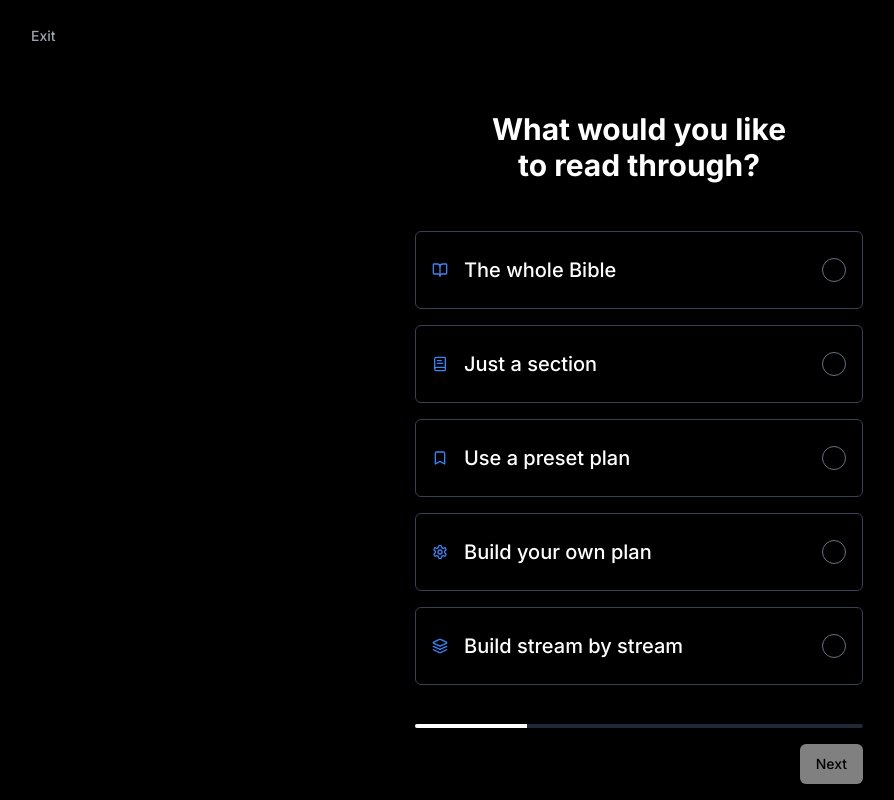
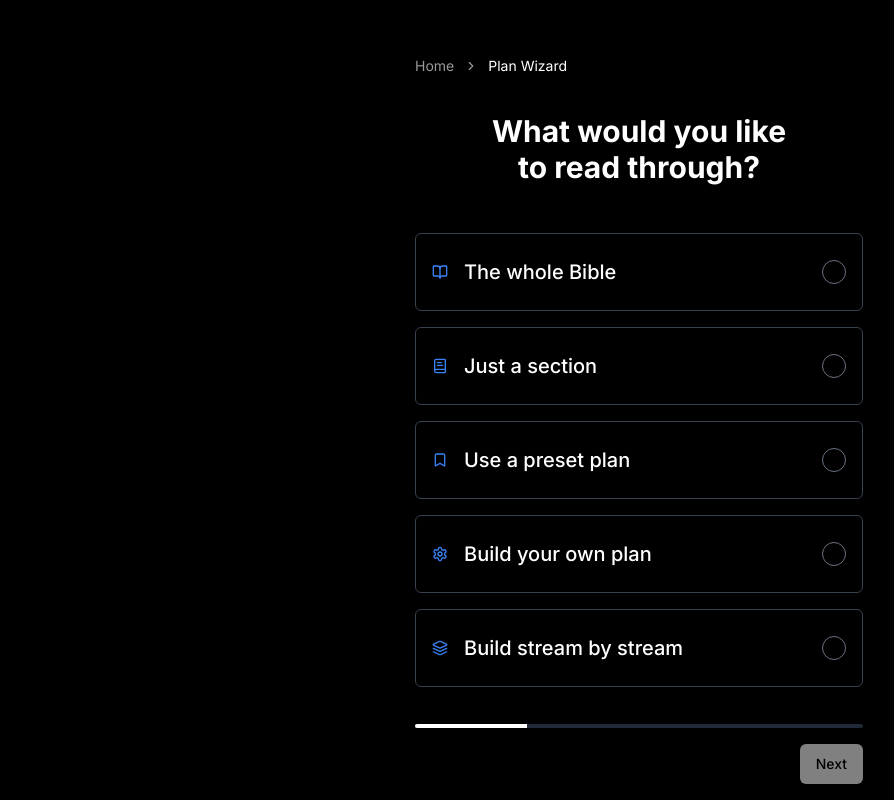
Before and after one commit to JSzesze/bibleplangenerator, a Next.js app: page / in a window 1280 px wide. Shown: the whole page, without its empty margins (1-895 px from the left). Built offline with nearby package versions, Linux system fonts and the light colour scheme.

Commit message:
add updated breadcrumb navigation and remove non functional Exit button from header

```diff
--- a/app/layout.tsx
+++ b/app/layout.tsx
@@ -6,9 +6,8 @@ import { ThemeProvider } from "@/components/theme-provider"
 const inter = Inter({ subsets: ["latin"] })
 
 export const metadata = {
-  title: "Bible Reading Plan Generator",
+  title: "BibleFlo",
   description: "Create personalized Bible reading plans",
-    generator: 'v0.dev'
 }
 
 export default function RootLayout({
--- a/app/page.tsx
+++ b/app/page.tsx
@@ -11,6 +11,44 @@ import WholeBibleFlow, { type WholeBibleConfig } from "@/components/plan-wizard/
 import PresetPlanFlow from "@/components/plan-wizard/preset-plan-flow"
 import BuildYourOwnFlow from "@/components/plan-wizard/build-your-own-flow"
 import StreamByStreamFlow from "@/components/plan-wizard/stream-by-stream-flow"
+import { BreadcrumbProvider, useBreadcrumb } from "@/components/plan-wizard/breadcrumb-context"
+import { Breadcrumb, BreadcrumbList, BreadcrumbItem, BreadcrumbLink, BreadcrumbPage, BreadcrumbSeparator } from "@/components/ui/breadcrumb"
+import React from "react"
+
+function BreadcrumbsForStep({ step, planConfig }: { step: number, planConfig: any }) {
+  const { items, setItems } = useBreadcrumb()
+  React.useEffect(() => {
+    // Compute breadcrumb path based on step and planConfig
+    let crumbs = [
+      { label: "Home", href: "/" },
+      { label: "Plan Wizard" },
+    ]
+    if (step === 10) crumbs.push({ label: "Whole Bible" })
+    else if (step === 15) crumbs.push({ label: "Preset Plan" })
+    else if (step === 20) crumbs.push({ label: "Build Your Own" })
+    else if (step === 25) crumbs.push({ label: "Stream-by-Stream" })
+    setItems(crumbs)
+  }, [step, planConfig, setItems])
+  if (!items.length) return null
+  return (
+    <Breadcrumb className="mb-4 mt-2">
+      <BreadcrumbList>
+        {items.map((item, i) => (
+          <React.Fragment key={item.label}>
+            <BreadcrumbItem>
+              {i < items.length - 1 && item.href ? (
+                <BreadcrumbLink href={item.href}>{item.label}</BreadcrumbLink>
+              ) : (
+                <BreadcrumbPage>{item.label}</BreadcrumbPage>
+              )}
+            </BreadcrumbItem>
+            {i < items.length - 1 && <BreadcrumbSeparator />}
+          </React.Fragment>
+        ))}
+      </BreadcrumbList>
+    </Breadcrumb>
+  )
+}
 
 export default function BiblePlanGenerator() {
   const [step, setStep] = useState(1)
@@ -25,7 +63,7 @@ export default function BiblePlanGenerator() {
     selectedBooks: [] as number[],
     wholeBibleConfig: {
       newTestamentPlacement: "alongside",
-      wisdomBooksPlacement: "twice",
+      wisdomBooksPlacement: "alongside",
       includedWisdomBooks: ["Psalms", "Proverbs", "Ecclesiastes", "Song of Solomon", "Job"],
     } as WholeBibleConfig,
     presetConfig: null as any,
@@ -114,15 +152,12 @@ export default function BiblePlanGenerator() {
   }
 
   return (
+    <BreadcrumbProvider>
       <div className="flex flex-col min-h-screen bg-black text-white">
-      <header className="p-4">
-        <Button variant="ghost" className="text-gray-400 hover:text-white">
-          Exit
-        </Button>
-      </header>
-
+        <header className="p-4"></header>
         <main className="flex-1 flex flex-col items-center justify-between p-4">
           <div className="w-full max-w-md mx-auto flex-1 flex flex-col">
+            <BreadcrumbsForStep step={step} planConfig={planConfig} />
             {step === 1 && (
               <InitialSelection
                 value={planConfig.readingType}
@@ -238,5 +273,6 @@ export default function BiblePlanGenerator() {
           </div>
         </main>
       </div>
+    </BreadcrumbProvider>
   )
 }
--- /dev/null
+++ b/components/plan-wizard/breadcrumb-context.tsx
@@ -0,0 +1,28 @@
+import React, { createContext, useContext, useState } from "react"
+
+export interface BreadcrumbItem {
+  label: string
+  href?: string
+}
+
+interface BreadcrumbContextType {
+  items: BreadcrumbItem[]
+  setItems: React.Dispatch<React.SetStateAction<BreadcrumbItem[]>>
+}
+
+const BreadcrumbContext = createContext<BreadcrumbContextType | undefined>(undefined)
+
+export const BreadcrumbProvider: React.FC<{ children: React.ReactNode }> = ({ children }) => {
+  const [items, setItems] = useState<BreadcrumbItem[]>([])
+  return (
+    <BreadcrumbContext.Provider value={{ items, setItems }}>
+      {children}
+    </BreadcrumbContext.Provider>
+  )
+}
+
+export function useBreadcrumb() {
+  const ctx = useContext(BreadcrumbContext)
+  if (!ctx) throw new Error("useBreadcrumb must be used within a BreadcrumbProvider")
+  return ctx
+}
--- a/components/plan-wizard/build-your-own-flow.tsx
+++ b/components/plan-wizard/build-your-own-flow.tsx
@@ -390,16 +390,6 @@ export default function BuildYourOwnFlow({ onComplete, onBack, duration }: Build
         >
           Next: Configure Streams
         </Button>
-        <div className="w-full max-w-md mt-auto pt-4">
-          <div className="w-full bg-gray-800 h-1 mb-4 rounded-full overflow-hidden">
-            <div className="bg-white h-full" style={{ width: `${(1 / 3) * 100}%` }}></div>
-          </div>
-          <div className="flex justify-between">
-            <Button variant="ghost" onClick={onBack}>
-              Back
-            </Button>
-          </div>
-        </div>
       </div>
     )
   }
```
Also changed, not shown: components/plan-wizard/stream-by-stream-flow.tsx (+18 -0 lines). Lines whose indentation alone changed are shown as unchanged.
